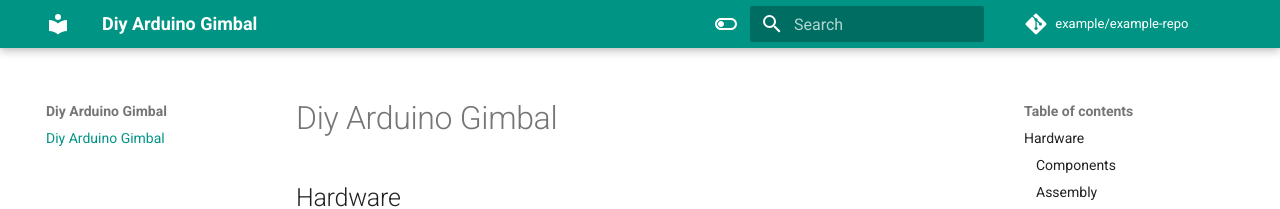
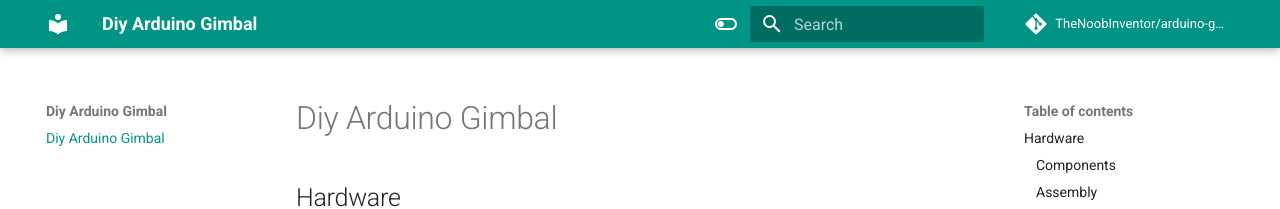
Before and after one commit to TheNoobInventor/arduino-gimbal, an MkDocs documentation site: the page built from docs/index.md, in a window 1280 px wide. Shown: the top 209 px of the page. Built offline with MkDocs 1.6.1 and Material for MkDocs 9.7.7, drawn with Linux system fonts in a browser that asks for light colours; comment, search, counter and statistics services are not loaded.

Commit message:
Setting up mkdocs

```diff
--- a/mkdocs.yml
+++ b/mkdocs.yml
@@ -16,8 +16,8 @@ theme:
       toggle:
         icon: material/toggle-switch
         name: Switch to light mode
-repo_url: https://github.com/example/example-repo
-repo_name: example/example-repo
+repo_url: https://github.com/TheNoobInventor/arduino-gimbal
+repo_name: TheNoobInventor/arduino-gimbal
 plugins:
   - search:
       lang: en
```
Also changed, not shown: README.md (+4 -1 lines), 1 other file.
